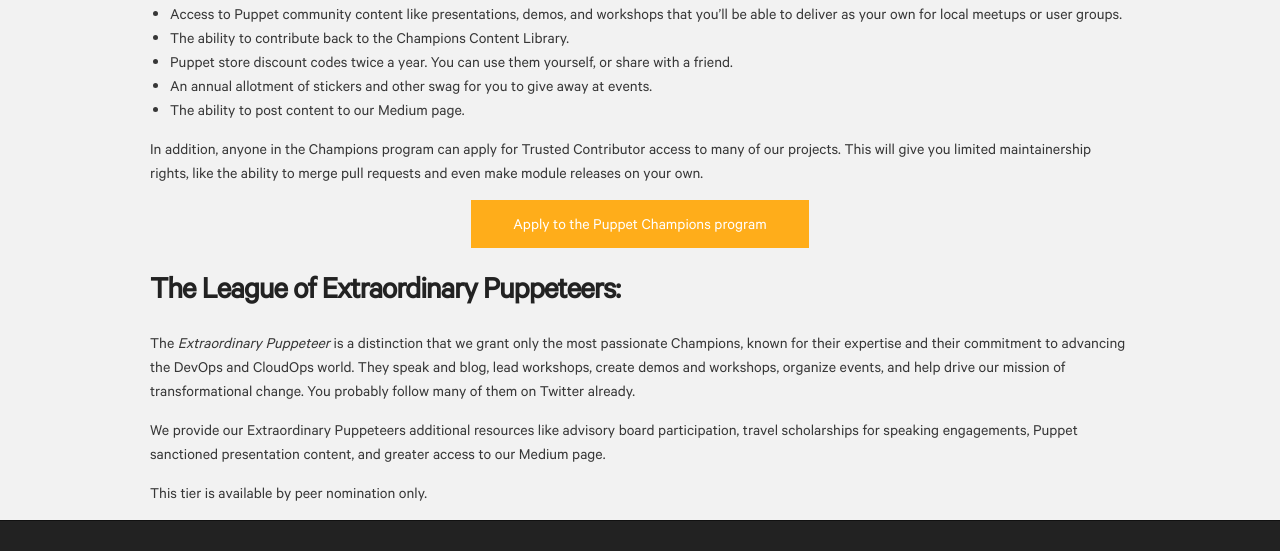
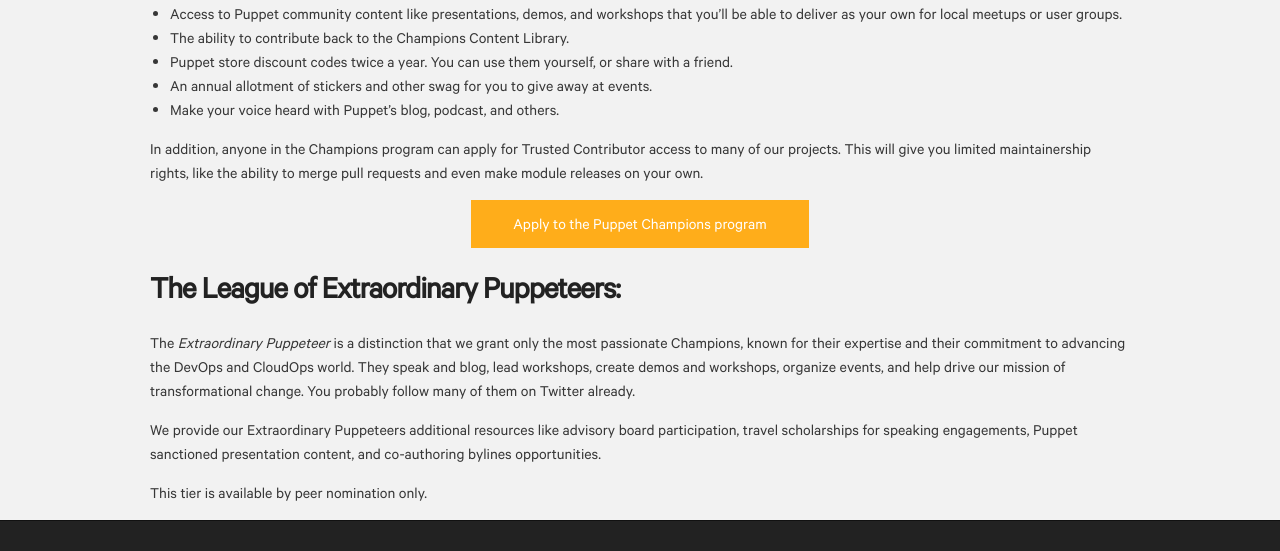
Before and after one commit to puppet-champions/puppet-champions.github.io, a Jekyll site: the page built from about.md, in a window 1280 px wide. Shown: the part 692-1243 px from the top of the page. Built offline with Jekyll 4.4.1, drawn with Linux system fonts in a browser that asks for light colours; the repository's description, which GitHub fills in, is left out.

Commit message:
Update about.md

```diff
--- a/about.md
+++ b/about.md
@@ -36,7 +36,7 @@
 * Puppet store discount codes twice a year. You can use them yourself, or share
   with a friend.
 * An annual allotment of stickers and other swag for you to give away at events.
-* The ability to post content to our Medium page.
+* Make your voice heard with Puppet's blog, podcast, and others.
 
 In addition, anyone in the Champions program can apply for Trusted Contributor
 access to many of our projects. This will give you limited maintainership rights,
@@ -56,6 +56,6 @@
 
 We provide our Extraordinary Puppeteers additional resources like advisory board
 participation, travel scholarships for speaking engagements, Puppet sanctioned
-presentation content, and greater access to our Medium page.
+presentation content, and co-authoring bylines opportunities.
 
 This tier is available by peer nomination only.
```
